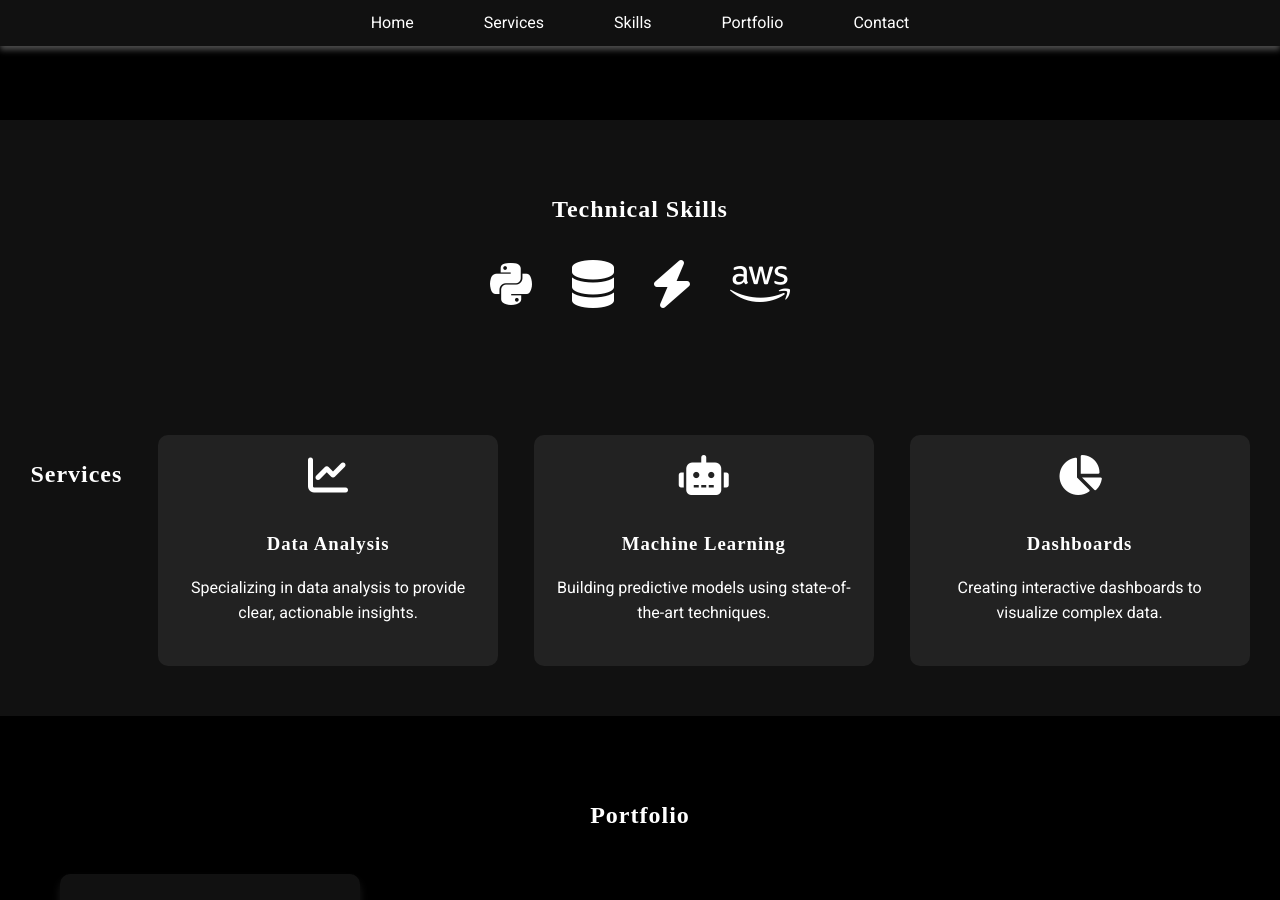
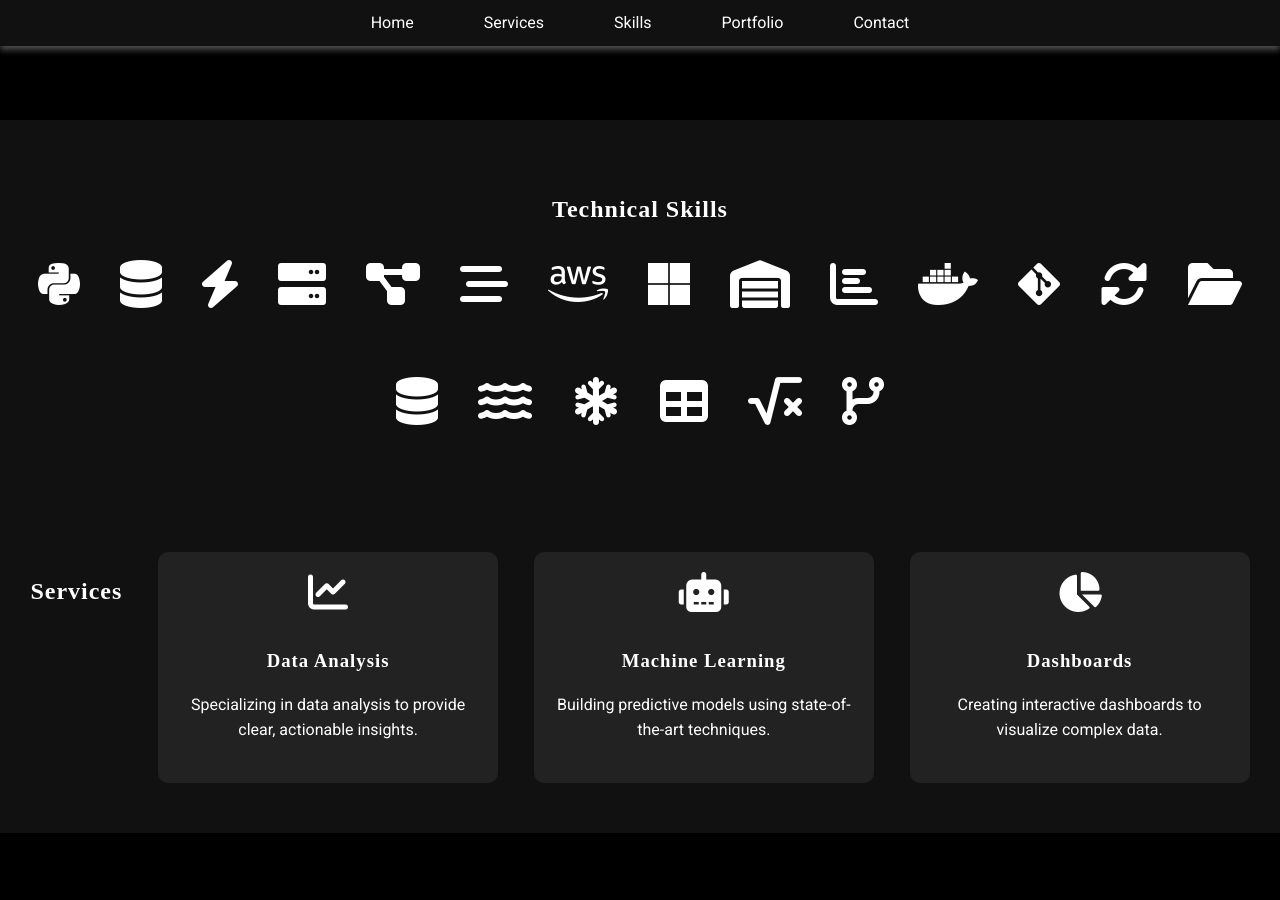
Before and after one commit to arshadsm/arshadsm.github.io, a Jekyll site: the page built from index.md, in a window 1280 px wide and 900 px high, scrolled down 780 px. Built offline with Jekyll 4.4.1, drawn with Linux system fonts in a browser that asks for light colours.

Commit message:
Update default.html

```diff
--- a/_layouts/default.html
+++ b/_layouts/default.html
@@ -27,19 +27,66 @@
   <section id="skills" class="skills">
     <h2>Technical Skills</h2>
     <div class="skills-container">
-        <div class="skill-icon" data-description="Python: Scripting and data manipulation">
+        <div class="skill-icon" data-description="Python: Scripting, data manipulation, and automation">
             <i class="fab fa-python"></i>
         </div>
-        <div class="skill-icon" data-description="SQL: Database querying and management">
+        <div class="skill-icon" data-description="SQL: Database querying, management, and optimization">
             <i class="fas fa-database"></i>
         </div>
-        <div class="skill-icon" data-description="Spark: Big data processing">
+        <div class="skill-icon" data-description="Apache Spark: Distributed data processing for large datasets">
             <i class="fas fa-bolt"></i>
         </div>
-        <div class="skill-icon" data-description="AWS: Cloud computing services">
+        <div class="skill-icon" data-description="Apache Hadoop: Big data storage and processing framework">
+            <i class="fas fa-server"></i>
+        </div>
+        <div class="skill-icon" data-description="Airflow: Workflow automation and scheduling for data pipelines">
+            <i class="fas fa-project-diagram"></i>
+        </div>
+        <div class="skill-icon" data-description="Kafka: Real-time data streaming and message processing">
+            <i class="fas fa-stream"></i>
+        </div>
+        <div class="skill-icon" data-description="AWS: Cloud storage, computing, and data processing">
             <i class="fab fa-aws"></i>
         </div>
-        <!-- Add more icons as needed -->
+        <div class="skill-icon" data-description="Azure Data Factory: Data integration and ETL in Azure">
+            <i class="fab fa-microsoft"></i>
+        </div>
+        <div class="skill-icon" data-description="Redshift: Amazon’s data warehousing solution">
+            <i class="fas fa-warehouse"></i>
+        </div>
+        <div class="skill-icon" data-description="Tableau: Interactive dashboards and data visualization">
+            <i class="fas fa-chart-bar"></i>
+        </div>
+        <div class="skill-icon" data-description="Docker: Containerization for deployment and scalability">
+            <i class="fab fa-docker"></i>
+        </div>
+        <div class="skill-icon" data-description="Git: Version control for code and data projects">
+            <i class="fab fa-git-alt"></i>
+        </div>
+        <div class="skill-icon" data-description="ETL Processes: Data extraction, transformation, and loading">
+            <i class="fas fa-sync-alt"></i>
+        </div>
+        <div class="skill-icon" data-description="NoSQL Databases: Handling semi-structured data (e.g., MongoDB, Cassandra)">
+            <i class="fas fa-folder-open"></i>
+        </div>
+        <div class="skill-icon" data-description="Data Warehousing: Design and implementation for analytical databases">
+            <i class="fas fa-database"></i>
+        </div>
+        <div class="skill-icon" data-description="Data Lakes: Storing structured and unstructured data at scale">
+            <i class="fas fa-water"></i>
+        </div>
+        <div class="skill-icon" data-description="Snowflake: Cloud data warehousing solution">
+            <i class="fas fa-snowflake"></i>
+        </div>
+        <div class="skill-icon" data-description="Pandas: Data manipulation and analysis in Python">
+            <i class="fas fa-table"></i>
+        </div>
+        <div class="skill-icon" data-description="NumPy: Numerical computing and data processing in Python">
+            <i class="fas fa-square-root-alt"></i>
+        </div>
+        <div class="skill-icon" data-description="Terraform: Infrastructure as code for cloud resource management">
+            <i class="fas fa-code-branch"></i>
+        </div>
     </div>
     </section>
 
```
